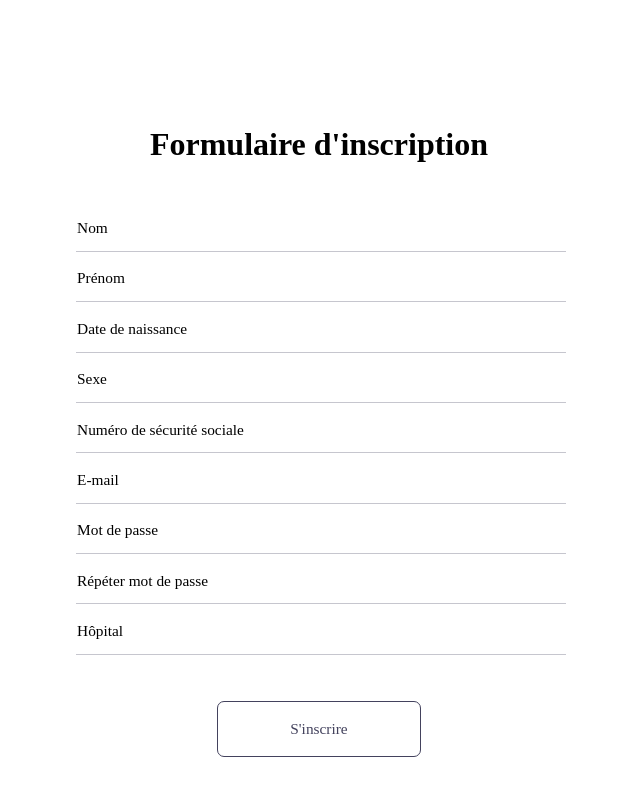
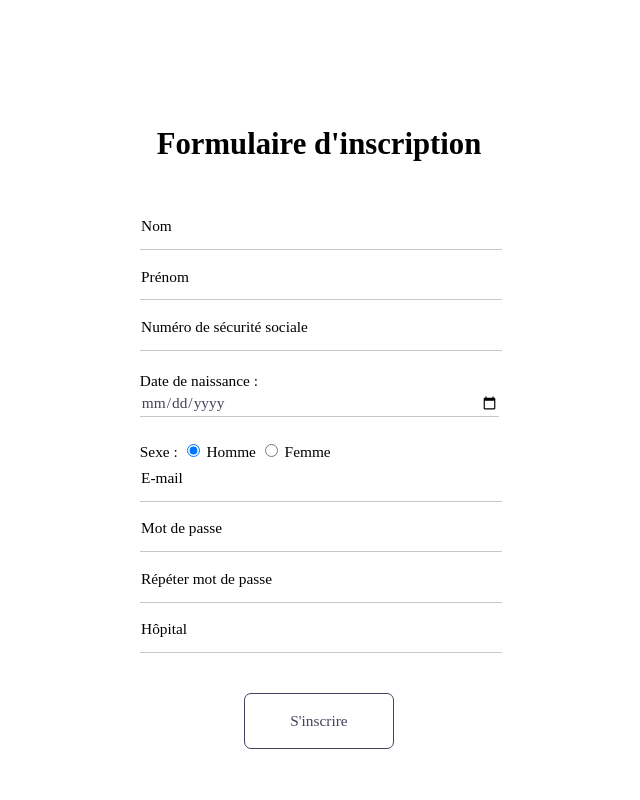
Before and after one commit to Bochelly/audasante, a PHP site: page /register.php in a window 1280 px wide. Shown: the whole page, without its empty margins (321-961 px from the left). Run offline with PHP 8.4, Linux system fonts and the light colour scheme.

Commit message:
register modification

```diff
--- a/register.php
+++ b/register.php
@@ -16,8 +16,8 @@
 		  padding-top: 3% ;
 		  padding-left: 1% ;
 		  padding-right: 1% ;
-		  margin-left: 30% ;
-		  margin-right: 30% ;
+		  margin-left:35% ;
+		  margin-right: 35% ;
 		  margin-bottom: 15% ;
 		  height: 35%;
 		}
@@ -33,6 +33,10 @@
 		h1
 		{
 			text-align: center;
+		}
+
+		div{
+			font-size : 1.2vw;
 		}
 
 	</style>
@@ -59,17 +63,17 @@
 
 			<div class="input-line">
 				<input type='text' class='inputText' required></input>
-				<span class="floating-label">Date de naissance</span>
+				<span class="floating-label">Numéro de sécurité sociale</span>
 			</div>
 
 			<div class="input-line">
-				<input type='text' class='inputText' required></input>
-				<span class="floating-label">Sexe</span>
+				Date de naissance : <input type='date' class='inputText' required></input>
+
 			</div>
+			<div class="input-line">
+				<br/>
+				Sexe : <INPUT type="radio" name="sex" value="H" checked> Homme <INPUT type="radio" name="sex" value="F"> Femme<br/>
 
-			<div class="input-line">
-				<input type='text' class='inputText' required></input>
-				<span class="floating-label">Numéro de sécurité sociale</span>
 			</div>
 
 			<div class="input-line">
```
